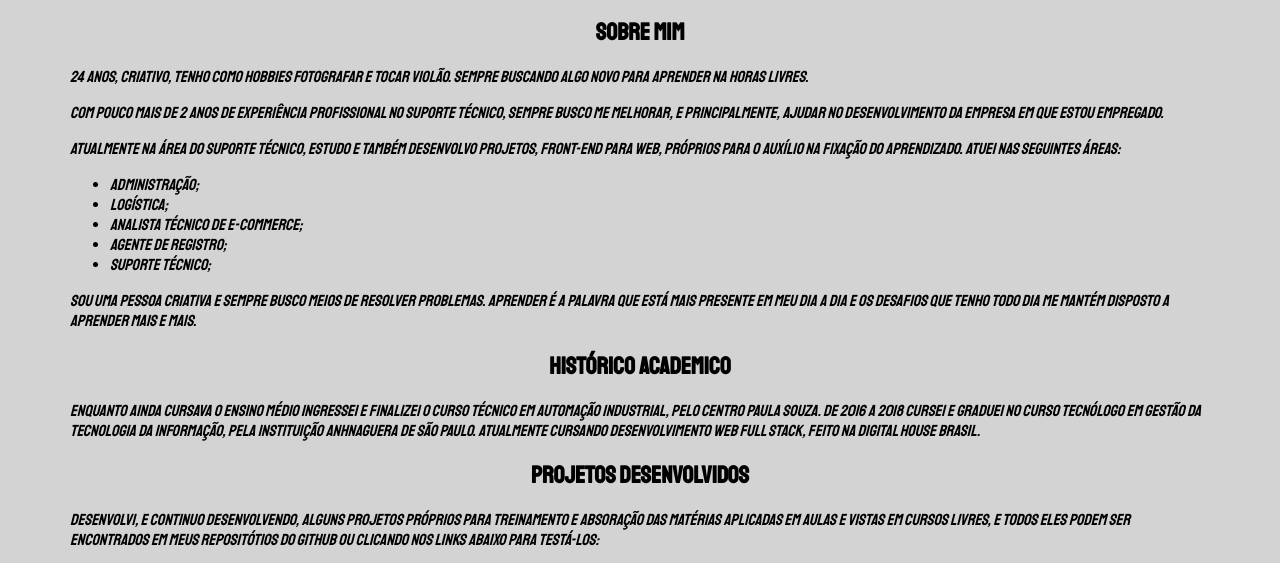
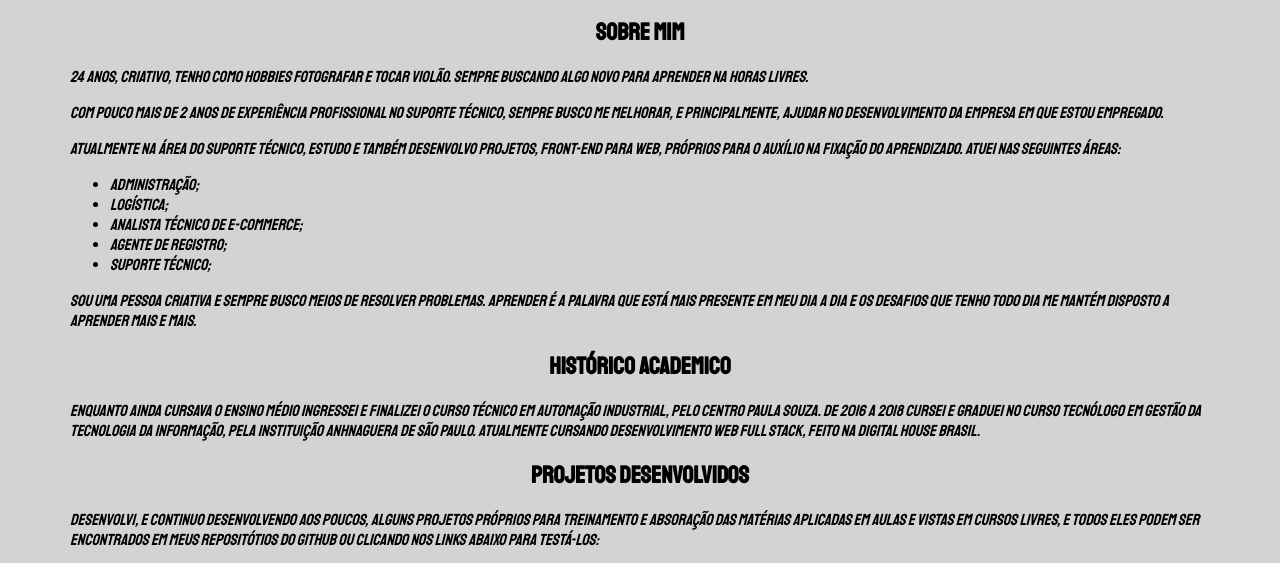
Before and after one commit to NobreConde/my_portfolio, a plain HTML site: page index.html in a window 1280 px wide. Shown: the part 234-797 px from the top of the page. Drawn offline with Linux system fonts and the light colour scheme.

Commit message:
correção arquivo index

```diff
--- a/index.html
+++ b/index.html
@@ -41,7 +41,7 @@
         <p>Enquanto ainda cursava o ensino médio ingressei e finalizei o curso técnico em Automação Industrial, pelo centro Paula Souza. De 2016 a 2018 cursei e graduei no curso tecnólogo em Gestão da Tecnologia da Informação, pela instituição Anhnaguera de São Paulo. Atualmente cursando Desenvolvimento Web Full Stack, feito na Digital House Brasil.</p>
 
     <h2>Projetos Desenvolvidos</h2>
-        <p>Desenvolvi, e continuo desenvolvendo, alguns projetos próprios para treinamento e absoração das matérias aplicadas em aulas e vistas em cursos livres, e todos eles podem ser encontrados em meus repositótios do GitHub ou clicando nos links abaixo para testá-los:</p>
+        <p>Desenvolvi, e continuo desenvolvendo aos poucos, alguns projetos próprios para treinamento e absoração das matérias aplicadas em aulas e vistas em cursos livres, e todos eles podem ser encontrados em meus repositótios do GitHub ou clicando nos links abaixo para testá-los:</p>
             <ul>
                 <li><a href="./interacaoDom.html" target="_blank">Interagindo com DOM</a> - exercicio feito com fundamentos iniciais de interação com o DOM</li>
                 <li><a href="./verificadorDeVelocidade.html" target="_blank">Verificando a velocidade</a> - exercicio feito com fundamentos iniciais da verificação de variaveis inseridas pelo usuario</li>
```
